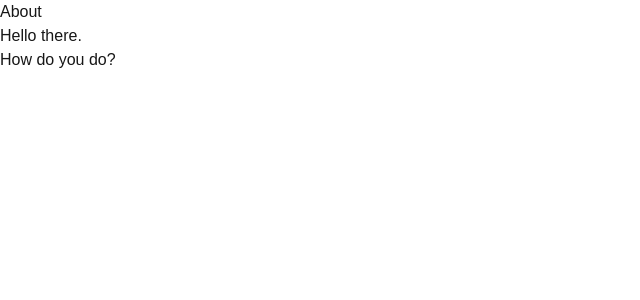
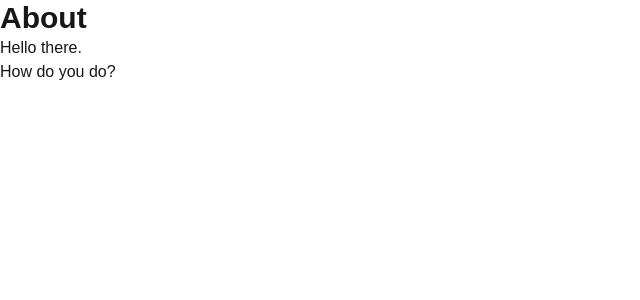
Before and after one commit to gataria/intro-to-react, a Next.js app: page /about in a window 1280 px wide. Shown: the top 300 px of the page, without its empty margins (0-640 px from the left). Built offline with nearby package versions, Linux system fonts and the light colour scheme.

Commit message:
Removed underline on h1s. It's tacky.

```diff
--- a/src/app/about/page.tsx
+++ b/src/app/about/page.tsx
@@ -1,7 +1,7 @@
 export default function AboutPage() {
     return (
         <>
-            <h1>About</h1>
+            <h1 className="text-3xl font-bold">About</h1>
             <p>Hello there.<br />How do you do?</p>
         </>
     );
--- a/src/app/page.tsx
+++ b/src/app/page.tsx
@@ -9,7 +9,7 @@
 export default function Home() {
   return (
     <div>
-      <h1 className="text-3xl font-bold underline">
+      <h1 className="text-3xl font-bold">
         Welcome to my app
       </h1>
       <MyButton />
```
